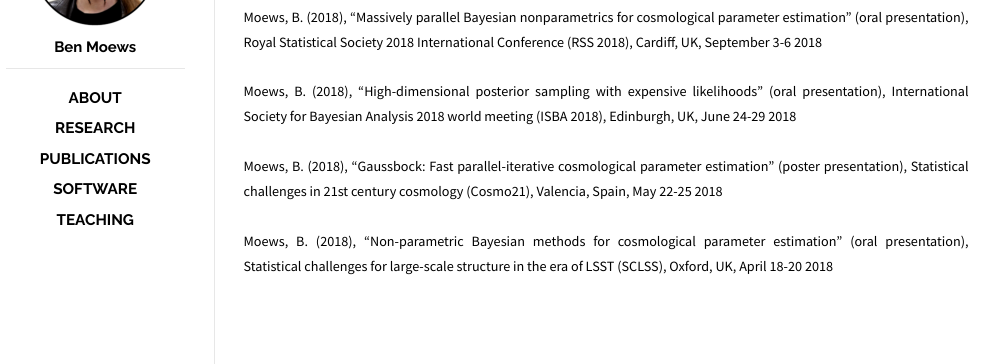
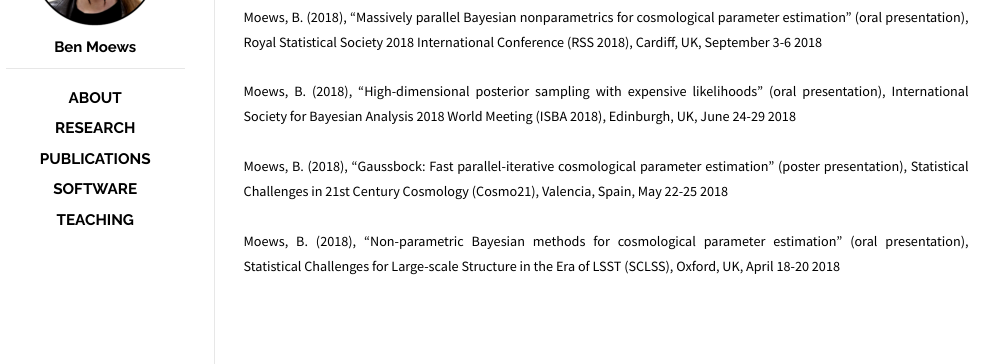
Before and after one commit to moews/moews.github.io, a Jekyll site: the page built from _posts/2017-03-25-publications.md, in a window 1280 px wide. Shown: the part 152-516 px from the top of the page, without its empty margins (144-1143 px from the left). Built offline with Jekyll 4.4.1, drawn with Linux system fonts in a browser that asks for light colours.

Commit message:
Update 2017-03-25-publications.md

```diff
--- a/_posts/2017-03-25-publications.md
+++ b/_posts/2017-03-25-publications.md
@@ -10,8 +10,8 @@ categories: posts
 
 <small>Moews, B. (2018), "Massively parallel Bayesian nonparametrics for cosmological parameter estimation" (oral presentation), Royal Statistical Society 2018 International Conference (RSS 2018), Cardiff, UK, September 3-6 2018</small>
 
-<small>Moews, B. (2018), "High-dimensional posterior sampling with expensive likelihoods" (oral presentation), International Society for Bayesian Analysis 2018 world meeting (ISBA 2018), Edinburgh, UK, June 24-29 2018</small>
+<small>Moews, B. (2018), "High-dimensional posterior sampling with expensive likelihoods" (oral presentation), International Society for Bayesian Analysis 2018 World Meeting (ISBA 2018), Edinburgh, UK, June 24-29 2018</small>
 
-<small>Moews, B. (2018), "Gaussbock: Fast parallel-iterative cosmological parameter estimation" (poster presentation), Statistical challenges in 21st century cosmology (Cosmo21), Valencia, Spain, May 22-25 2018</small>
+<small>Moews, B. (2018), "Gaussbock: Fast parallel-iterative cosmological parameter estimation" (poster presentation), Statistical Challenges in 21st Century Cosmology (Cosmo21), Valencia, Spain, May 22-25 2018</small>
 
-<small>Moews, B. (2018), "Non-parametric Bayesian methods for cosmological parameter estimation" (oral presentation), Statistical challenges for large-scale structure in the era of LSST (SCLSS), Oxford, UK, April 18-20 2018</small>
+<small>Moews, B. (2018), "Non-parametric Bayesian methods for cosmological parameter estimation" (oral presentation), Statistical Challenges for Large-scale Structure in the Era of LSST (SCLSS), Oxford, UK, April 18-20 2018</small>
```
